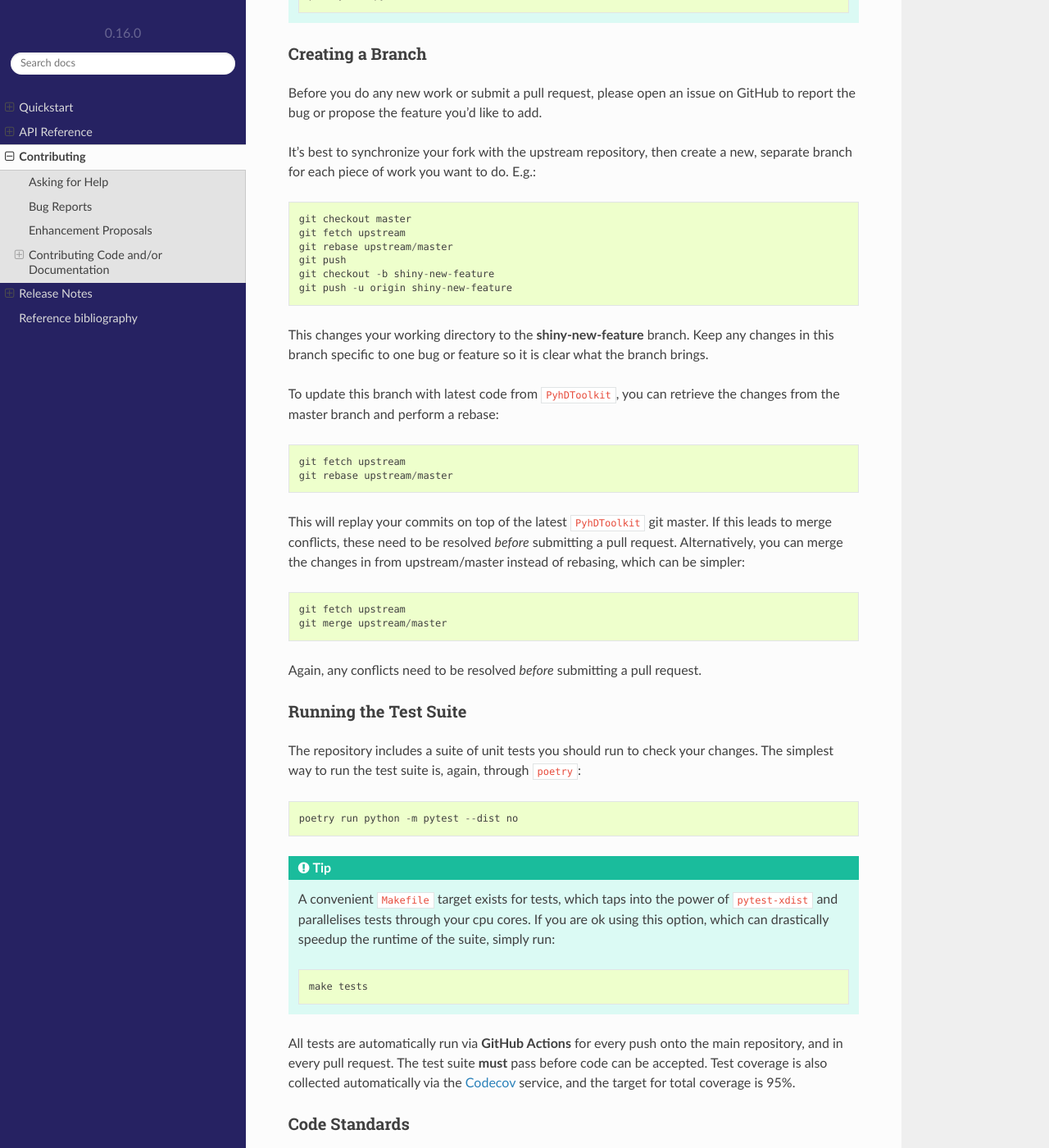
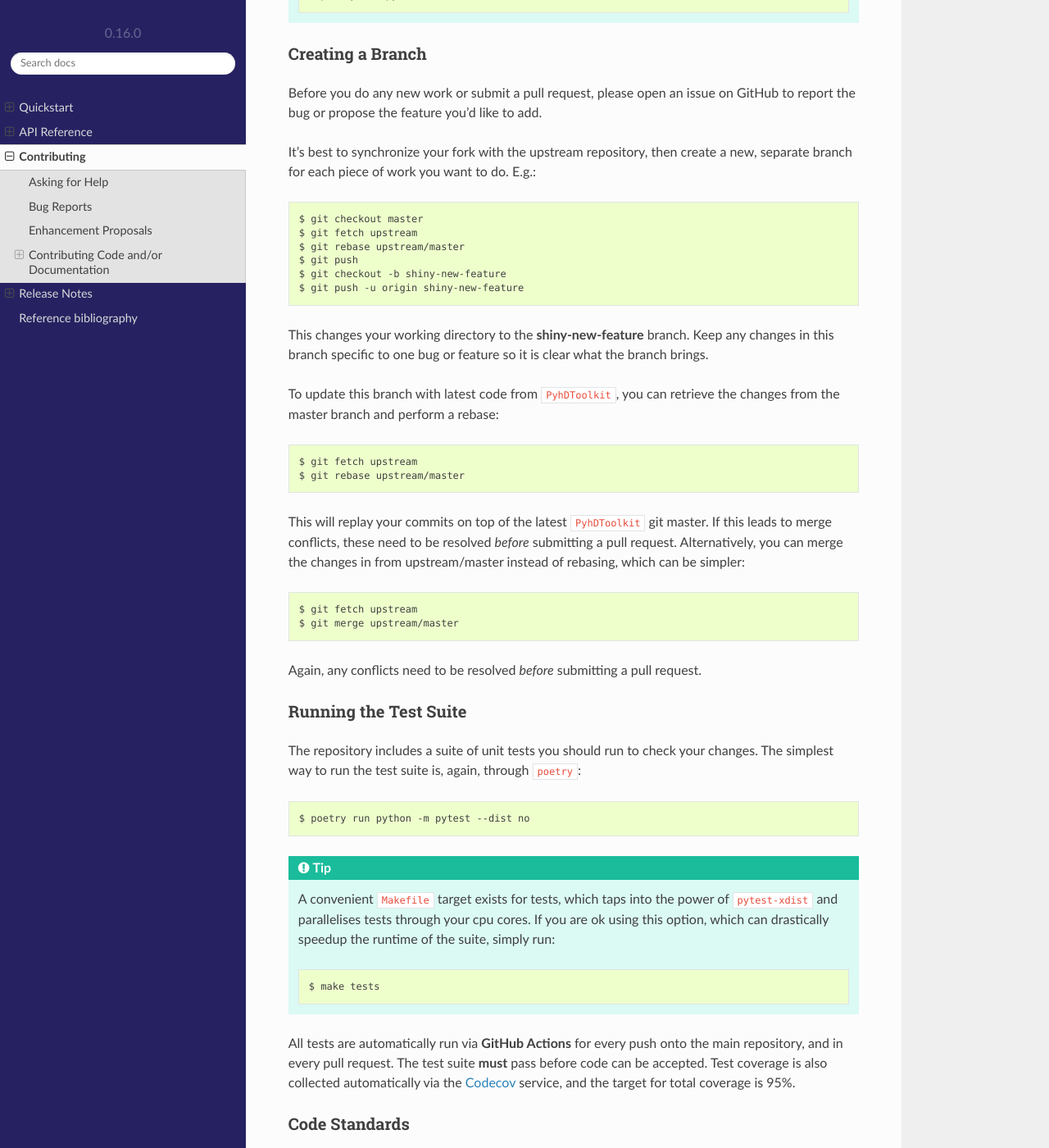
Before and after one commit to fsoubelet/PyhDToolkit, a Sphinx documentation site: the page built from docs/contributing.rst, in a window 1280 px wide and 1400 px high, scrolled down 2235 px. Shown: the whole window at 82% size. Built offline with Sphinx 7.4.7 and the Read the Docs theme 2.0.0, drawn with Linux system fonts in a browser that asks for light colours; pages that are not in the unit, such as notebooks, are missing from menus; some of the changed text lies outside the part shown.

Commit message:
Documentation caveats (#71)
* add admonition about requirement on lattice_layout plotter

* add bash prompts

```diff
--- a/docs/contributing.rst
+++ b/docs/contributing.rst
@@ -69,7 +69,7 @@ Installation instructions are provided on the linked website.
 
 Assuming you have ``poetry`` in your ``PATH``, once in the root of the repository setting yourself up is as easy as::
 
-    poetry install
+    $ poetry install
 
 With this, ``poetry`` will create a new virtual environment and install there the package as well as its runtime and development dependencies.
 The install is similar to the editable mode from ``pip``.
@@ -84,7 +84,7 @@ The install is similar to the editable mode from ``pip``.
    Start your commands with **poetry run** to have ``poetry`` run them in the virtual environment, if you don't wish to activate it.
    For instance, getting the Python version can be as simple as::
 
-       poetry run python --version
+       $ poetry run python --version
 
 Creating a Branch
 ~~~~~~~~~~~~~~~~~
@@ -94,27 +94,27 @@ Before you do any new work or submit a pull request, please open an issue on Git
 It's best to synchronize your fork with the upstream repository, then create a new, separate branch for each piece of work you want to do.
 E.g.::
 
-    git checkout master
-    git fetch upstream
-    git rebase upstream/master
-    git push
-    git checkout -b shiny-new-feature
-    git push -u origin shiny-new-feature
+    $ git checkout master
+    $ git fetch upstream
+    $ git rebase upstream/master
+    $ git push
+    $ git checkout -b shiny-new-feature
+    $ git push -u origin shiny-new-feature
 
 This changes your working directory to the **shiny-new-feature** branch.
 Keep any changes in this branch specific to one bug or feature so it is clear what the branch brings.
 
 To update this branch with latest code from ``PyhDToolkit``, you can retrieve the changes from the master branch and perform a rebase::
 
-    git fetch upstream
-    git rebase upstream/master
+    $ git fetch upstream
+    $ git rebase upstream/master
 
 This will replay your commits on top of the latest ``PyhDToolkit`` git master.
 If this leads to merge conflicts, these need to be resolved *before* submitting a pull request.
 Alternatively, you can merge the changes in from upstream/master instead of rebasing, which can be simpler::
 
-    git fetch upstream
-    git merge upstream/master
+    $ git fetch upstream
+    $ git merge upstream/master
 
 Again, any conflicts need to be resolved *before* submitting a pull request.
 
@@ -124,14 +124,14 @@ Running the Test Suite
 The repository includes a suite of unit tests you should run to check your changes.
 The simplest way to run the test suite is, again, through ``poetry``::
 
-    poetry run python -m pytest --dist no
+    $ poetry run python -m pytest --dist no
 
 .. tip::
 
    A convenient ``Makefile`` target exists for tests, which taps into the power of ``pytest-xdist`` and parallelises tests through your cpu cores.
    If you are ok using this option, which can drastically speedup the runtime of the suite, simply run::
 
-       make tests
+       $ make tests
 
 All tests are automatically run via **GitHub Actions** for every push onto the main repository, and in every pull request.
 The test suite **must** pass before code can be accepted.
@@ -150,7 +150,7 @@ These tools are development dependencies and are automatically installed when yo
    Configuration for ``black`` and ``isort`` is written into the **pyproject.toml** file.
    A ``Makefile`` target is available to run these tools::
 
-       make format
+       $ make format
 
 `Type hints <https://www.python.org/dev/peps/pep-0484>`_ are required for all user-facing classes and functions.
 As much as possible, types are enforced with the help of the ``mypy`` tool.
@@ -160,8 +160,8 @@ Additionally, code quality is kept in check with the ``pylint`` tool.
 
    Some ``Makefile`` targets are available to run these tools::
 
-       make lint
-       make typing
+       $ make lint
+       $ make typing
 
 Documentation
 ~~~~~~~~~~~~~
@@ -176,7 +176,7 @@ All user-facing classes and functions should be included in the API documentatio
 
 The documentation can be built locally by running::
 
-    poetry run python -m sphinx -b html docs doc_build -d doc_build
+    $ poetry run python -m sphinx -b html docs doc_build -d doc_build
 
 The static html pages will be available in a newly created **doc_build** folder.
 
@@ -184,7 +184,7 @@ The static html pages will be available in a newly created **doc_build** folder.
 
    As for other tasks, a ``Makefile`` target is available::
 
-       make docs
+       $ make docs
 
 
 .. _pip: https://pip.pypa.io/en/stable/
```
Also changed, not shown: 1 other file.
